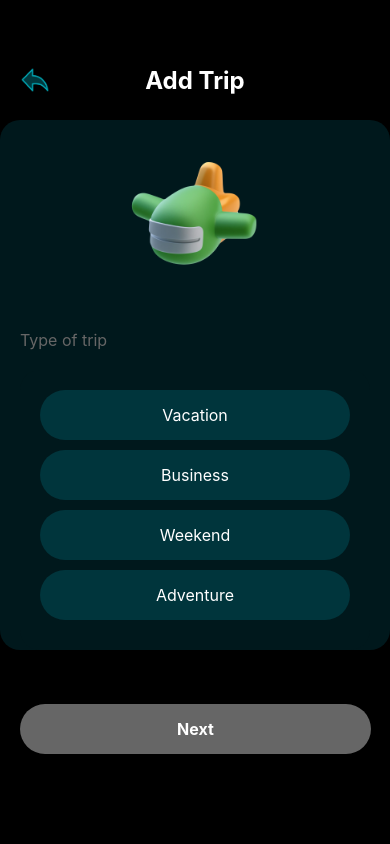
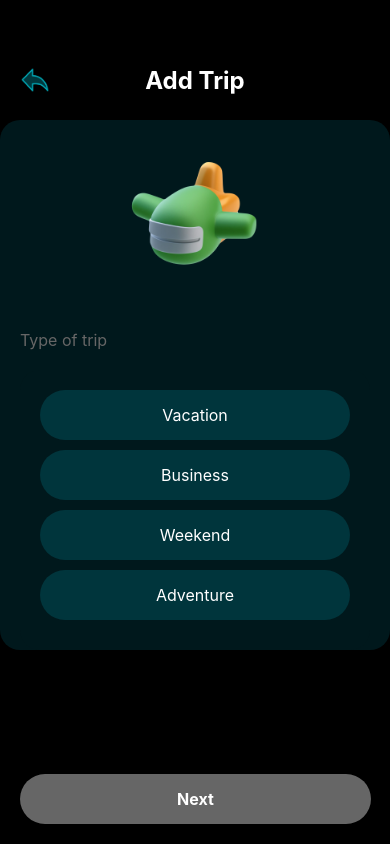
Before and after one commit to Vachek-hooves/QueensWharfBrisbane, a React Native app: screen /AddTrip in a window 390 px wide. Built offline with nearby package versions, Linux system fonts and the light colour scheme.

Commit message:
code updates

```diff
--- a/allScreens/AddTrip.js
+++ b/allScreens/AddTrip.js
@@ -28,6 +28,9 @@ const AddTrip = ({navigation}) => {
         <Text style={styles.headerTitle}>Add Trip</Text>
       </View>
 
+      <ScrollView
+        contentContainerStyle={{borderRadius: 20}}
+        showsVerticalScrollIndicator={false}>
         <View style={styles.content}>
           {/* Plane Icon */}
           <Image
@@ -57,7 +60,8 @@ const AddTrip = ({navigation}) => {
             ))}
           </View>
         </View>
-
+      </ScrollView>
+      <View style={{height: 29}} />
       {/* Next Button */}
       <TouchableOpacity
         style={[
@@ -137,7 +141,7 @@ const styles = StyleSheet.create({
   selectedTypeButton: {
     // backgroundColor: '#00AAB8',
     borderWidth: 4,
-    borderColor:'#00AAB8'
+    borderColor: '#00AAB8',
   },
   typeText: {
     color: '#FFFFFF',
@@ -149,12 +153,12 @@ const styles = StyleSheet.create({
   },
   nextButton: {
     marginHorizontal: 20,
-    marginBottom: 40,
+    marginBottom: 20,
     padding: 15,
     borderRadius: 25,
     alignItems: 'center',
-    position: 'absolute',
-    bottom: 50,
+    // position: 'absolute',
+    // bottom: 50,
     width: '90%',
   },
   nextButtonActive: {
--- a/allScreens/AddTripForm.js
+++ b/allScreens/AddTripForm.js
@@ -134,7 +134,7 @@ const AddTripForm = ({route, navigation}) => {
             </View>
           )}
         </TouchableOpacity>
-
+        <ScrollView>
           {/* Form Fields */}
           <View style={styles.form}>
             <TextInput
@@ -204,11 +204,15 @@ const AddTripForm = ({route, navigation}) => {
                 style={[styles.switch, reminder && styles.switchActive]}
                 onPress={() => setReminder(!reminder)}>
                 <View
-                style={[styles.switchKnob, reminder && styles.switchKnobActive]}
+                  style={[
+                    styles.switchKnob,
+                    reminder && styles.switchKnobActive,
+                  ]}
                 />
               </TouchableOpacity>
             </View>
           </View>
+        </ScrollView>
       </View>
 
       {/* Calendar Modal */}
@@ -453,10 +457,11 @@ const styles = StyleSheet.create({
   },
   doneButton: {
     marginHorizontal: 20,
-    marginBottom: 40,
+    marginBottom: 20,
     padding: 15,
     borderRadius: 25,
     alignItems: 'center',
+    marginTop: 10,
   },
   doneButtonActive: {
     backgroundColor: '#00AAB8',
--- a/allScreens/Home.js
+++ b/allScreens/Home.js
@@ -36,9 +36,9 @@ const Home = () => {
             <Text style={styles.timeText}>
               {currentTime.getHours().toString().padStart(2, '0')}
             </Text>
-            <Text style={styles.ampm}>
+            {/* <Text style={styles.ampm}>
               {currentTime.getHours() >= 12 ? 'PM' : 'AM'}
-            </Text>
+            </Text> */}
           </View>
           <View style={styles.timeBox}>
             <Text style={styles.timeText}>
@@ -46,7 +46,7 @@ const Home = () => {
             </Text>
           </View>
           <View style={styles.weatherBox}>
-            <Text style={styles.temperature}>24°</Text>
+            <Text style={styles.temperature}>26°</Text>
             <View>
               <Text style={styles.city}>Brisbane</Text>
               <Text style={styles.country}>Australia</Text>
@@ -55,17 +55,17 @@ const Home = () => {
         </View>
 
         {/* People Section */}
-        <TouchableOpacity style={styles.sectionHeader}>
+        {/* <TouchableOpacity style={styles.sectionHeader}>
           <Text style={styles.sectionTitle}>People</Text>
           <Text style={styles.sectionArrow}>›</Text>
-        </TouchableOpacity>
+        </TouchableOpacity> */}
 
         {/* News Section */}
         <View style={styles.newsSection}>
-          <View style={styles.sectionHeader}>
+          {/* <View style={styles.sectionHeader}>
             <Text style={styles.sectionTitle}>News</Text>
             <Text style={styles.sectionLink}>All ›</Text>
-          </View>
+          </View> */}
         </View>
 
         {places.map(place => (
@@ -124,7 +124,7 @@ const styles = StyleSheet.create({
     borderRadius: 12,
     padding: 15,
     flex: 1,
-    flexDirection: 'row',
+    // flexDirection: 'row',
     alignItems: 'center',
   },
   temperature: {
--- a/allScreens/Settings.js
+++ b/allScreens/Settings.js
@@ -124,6 +124,7 @@ const Settings = () => {
           </TouchableOpacity>
         </View>
       </ScrollView>
+      <View style={{height: 100}} />
     </View>
   );
 };
```
Lines whose indentation alone changed are shown as unchanged.
